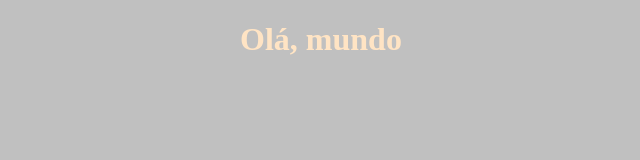
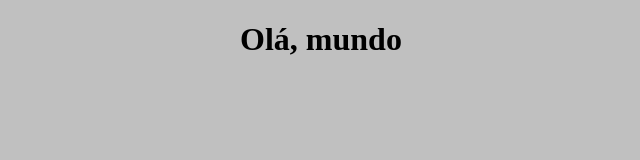
Before and after one commit to Cafezim68/PrimeiroRepositorio, a plain HTML site: page index.html in a window 1280 px wide. Shown: the whole page, without its empty margins (319-959 px from the left). Drawn offline with Linux system fonts and the light colour scheme.

Commit message:
Primeiro commit2

```diff
--- a/style.css
+++ b/style.css
@@ -4,5 +4,5 @@ body{
 
 h1{
     text-align: center;
-    color: bisque;
+
 }
```
